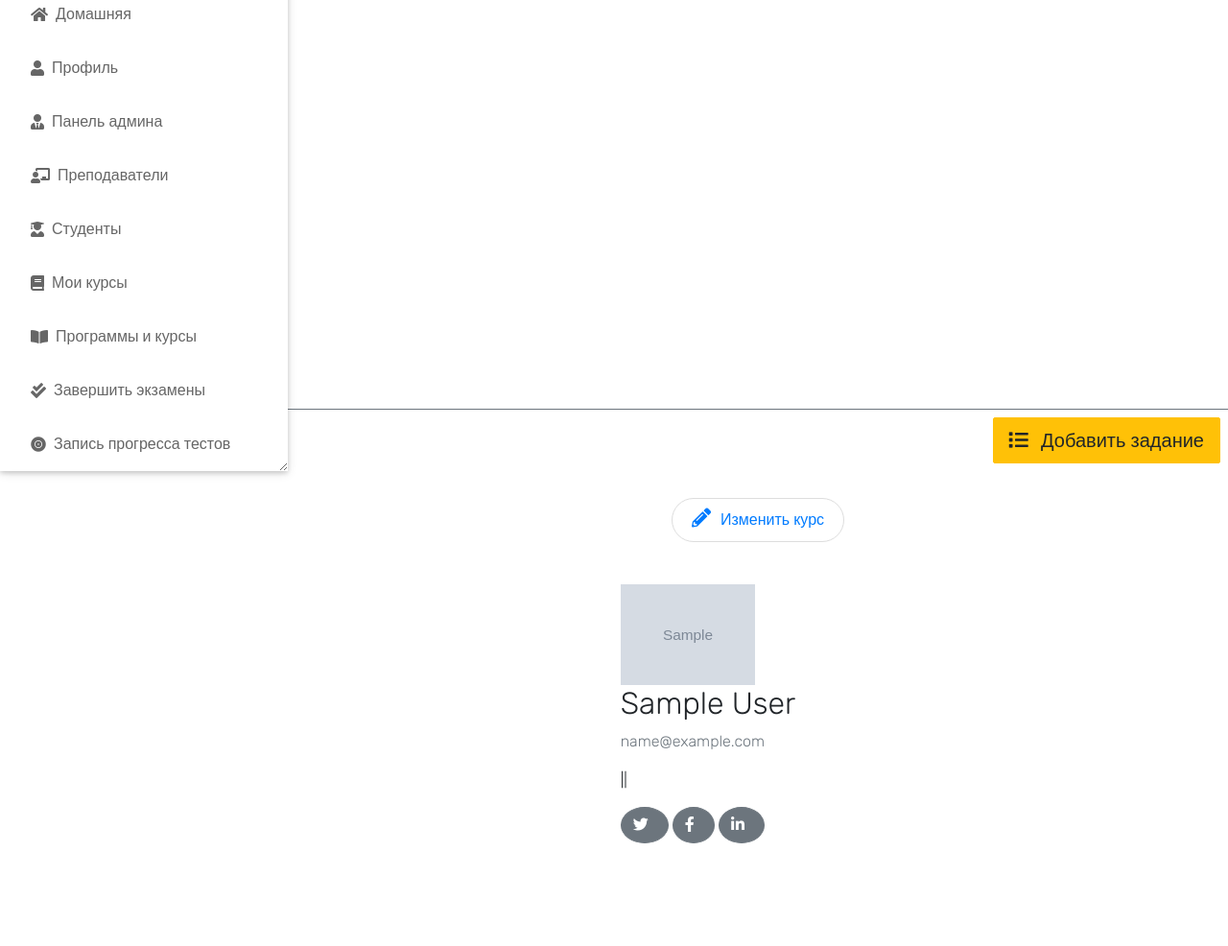
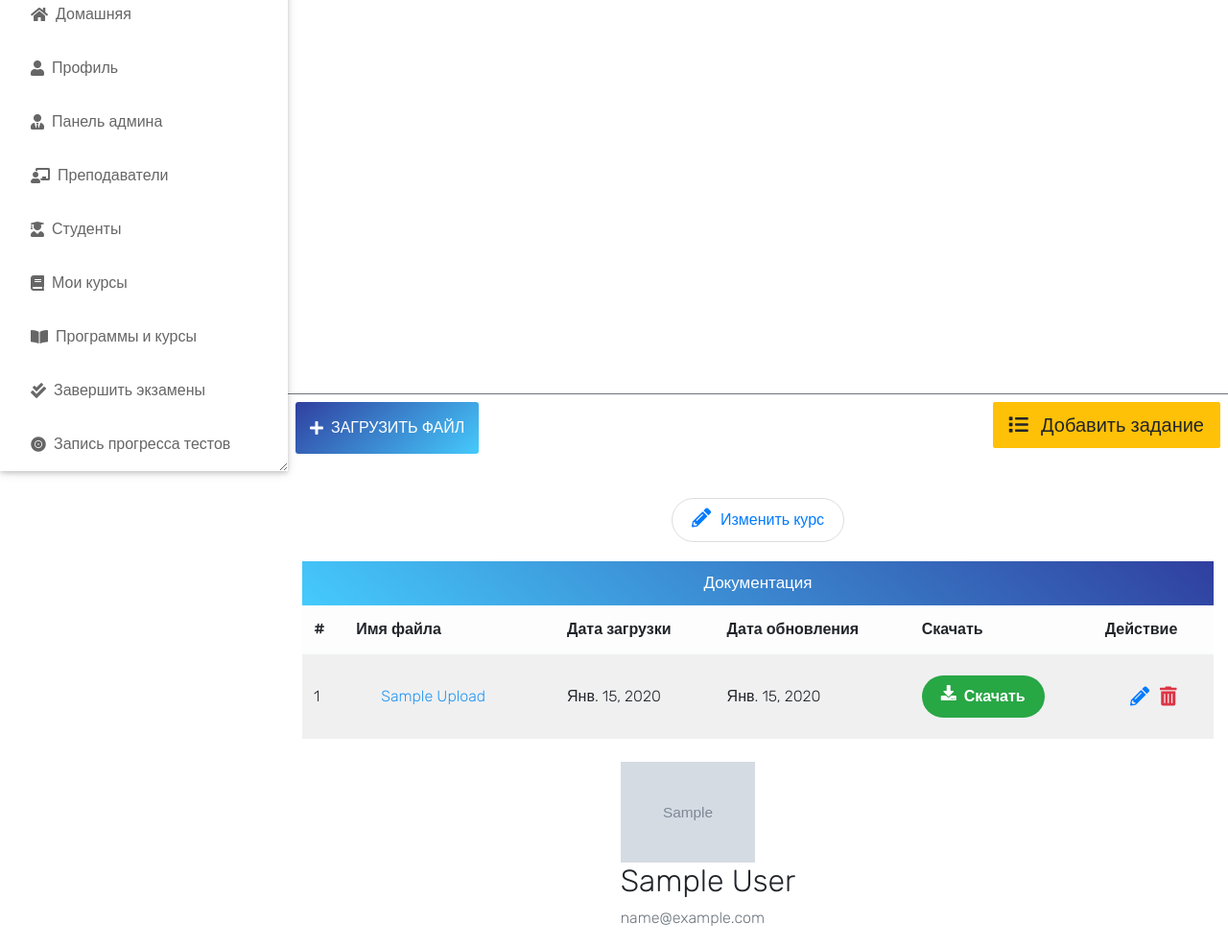
Before and after one commit to graph256/web_cg, a Django app: a page that uses templates/course/course_single.html in a window 1280 px wide. Shown: the part 309-1295 px from the top of the page at 96% size. Before the commit the page ends 1188 px from the top, so only its background shows below. Run offline with Django 3.2, Linux system fonts and the light colour scheme; a user stored in the database is signed in; tables that the repository leaves empty hold one stand-in row (values such as "Sample post"); grey boxes marked "Sample" are stand-in pictures; parts of the project's set-up code (start-up, migrations or seed data) failed here and were passed over; some libraries are stand-ins or nearby versions.

Commit message:
Добавление файлов в систему

```diff
--- a/templates/course/course_single.html
+++ b/templates/course/course_single.html
@@ -29,7 +29,9 @@
         <div class="row">
             <div class="col ml-auto">
                 {% if request.user.is_superuser or request.user.is_lecturer %}
-
+                <a class="add-button" href="{% url 'upload_file_view' course.slug %}"><i class="fas fa-plus"></i>
+                    Загрузить файл
+                </a>
                 {% endif %}
             </div>
             <div class="col text-right">
@@ -76,8 +78,8 @@
     {% endif %}
     {% endfor %}
     {% endif %}
-<!--
-    <div class="row mb-5">
+
+   <!-- <div class="row mb-5">
         <div class="col-md-12 p-0">
             <p class="form-title m-0">Видео уроки</p>
             <div class="table-responsive">
@@ -95,7 +97,7 @@
                     </thead>
                     <tbody>
                         {% for video in videos %}
-                        <tr>
+                          <tr>
                             <td>{{ forloop.counter }}</td>
                             <td><a href="{{ video.get_absolute_url }}" title="{{ video }}">
                                     <i style="font-size: 20px; padding-right: 10px;" class="fas fa-video"></i>
@@ -112,7 +114,7 @@
                             </th>
 
                             {% if request.user.is_superuser or request.user.is_lecturer %}
-                            <td>
+                          <td>
                                 <div class="update-delete">
                                     <a href="{% url 'upload_video_edit' slug=course.slug video_slug=video.slug %}"
                                         class="update" title="Edit">
@@ -151,7 +153,7 @@
                 </table>
             </div>
         </div>
-    </div>
+    </div>-->
 
     <div class="row">
         <div class="col-md-12 p-0">
@@ -214,7 +216,7 @@
                                     {% if request.user.is_superuser or request.user.is_lecturer %}
                                     <a href="{% url 'upload_file_view' course.slug %}">
                                         <i class="primary" style="font-size: 22px;">
-                                            Upload now.
+                                            Загрузить.
                                         </i>
                                         {% endif %}
                                     </a>
@@ -230,7 +232,7 @@
             </div>
         </div>
     </div>
--->
+
 </div>
 
 <div class="site-section">
```
